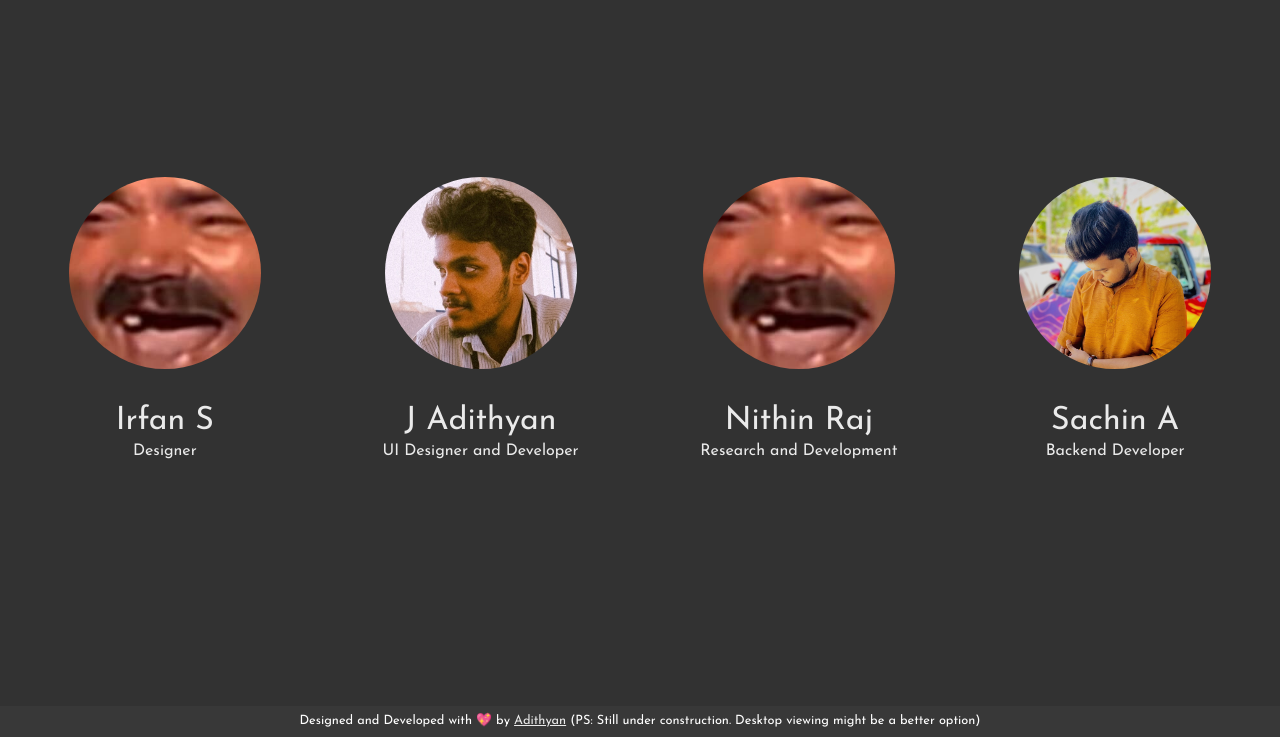
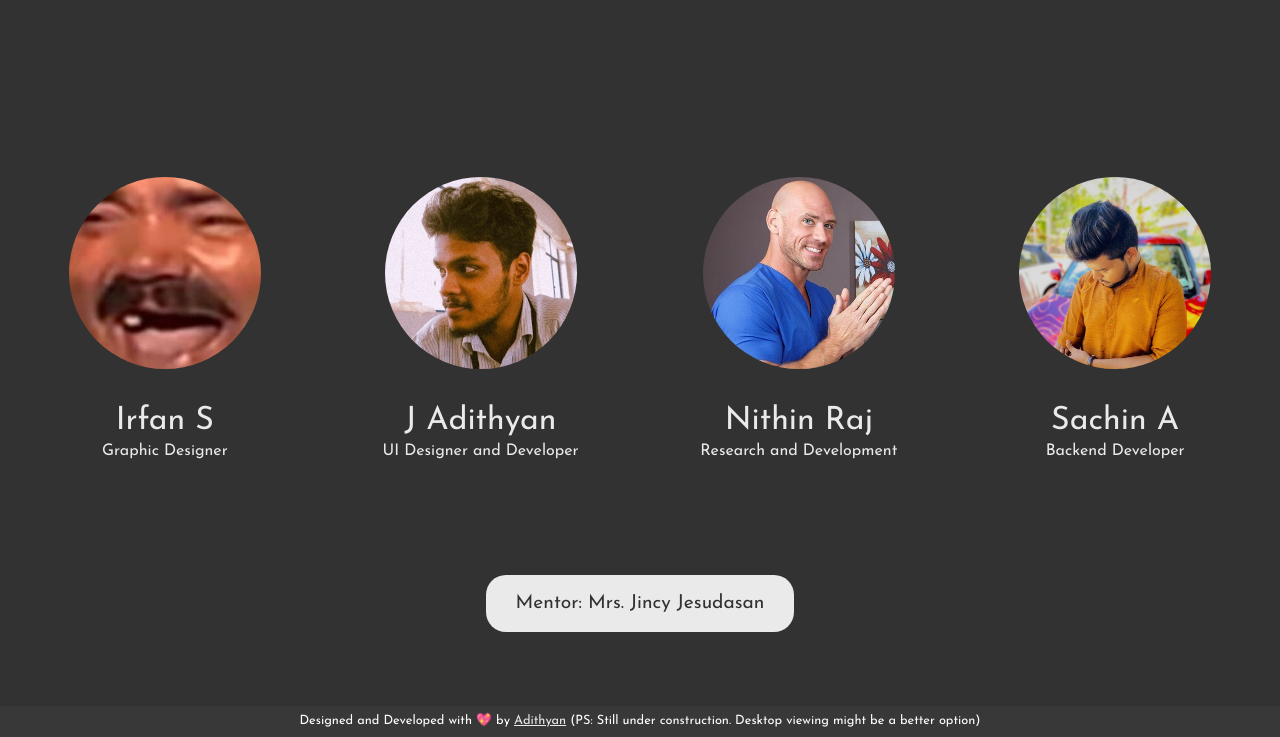
Before and after one commit to n30-coder/thoroute, a PHP site: page /team.html in a window 1280 px wide. Shown: the part 63-800 px from the top of the page. Run offline with PHP 8.4, Linux system fonts and the light colour scheme.

Commit message:
Mentor name added

```diff
--- a/styles/team.css
+++ b/styles/team.css
@@ -22,3 +22,17 @@
   width: 12em;
   border-radius: 50%;
 }
+.mentordiv {
+  width: auto;
+  height: auto;
+  border-radius: 20px;
+  background-color: #eaeaea;
+  margin: auto;
+  margin-top: 100px;
+}
+.mentor {
+  color: #323232;
+  text-align: center;
+  font-size: larger;
+  padding: 0 30px;
+}
--- a/team.html
+++ b/team.html
@@ -49,7 +49,7 @@
       <article class="names">
         <img class="propic" src="assets/profile.jpg" alt="Irfan" />
         <p class="name">Irfan S</p>
-        <p class="role">Designer</p>
+        <p class="role">Graphic Designer</p>
       </article>
       <article class="names">
         <img class="propic" src="assets/adithyan.jpg" alt="Adithyan" />
@@ -57,7 +57,7 @@
         <p class="role">UI Designer and Developer</p>
       </article>
       <article class="names">
-        <img class="propic" src="assets/profile.jpg" alt="Nithin" />
+        <img class="propic" src="assets/nithin.jpeg" alt="Nithin" />
         <p class="name">Nithin Raj</p>
         <p class="role">Research and Development</p>
       </article>
@@ -67,6 +67,9 @@
         <p class="role">Backend Developer</p>
       </article>
     </section>
+    <div class="mentordiv">
+      <p class="mentor">Mentor: Mrs. Jincy Jesudasan</p>
+    </div>
   </body>
   <div id="footer">
     <footer>
```
Also changed, not shown: assets/nithin.jpeg (added).
